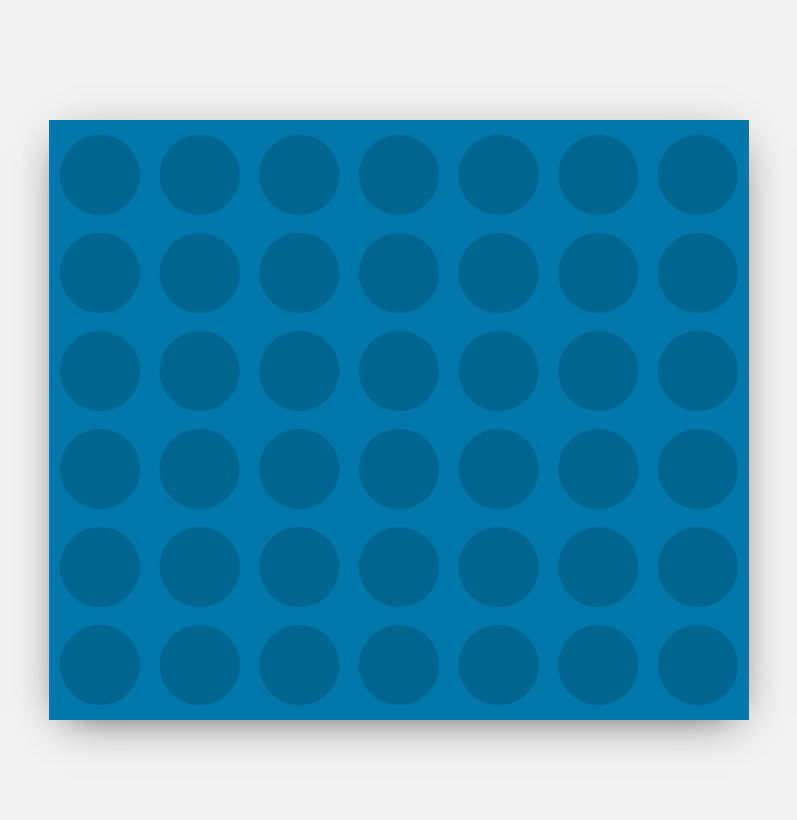
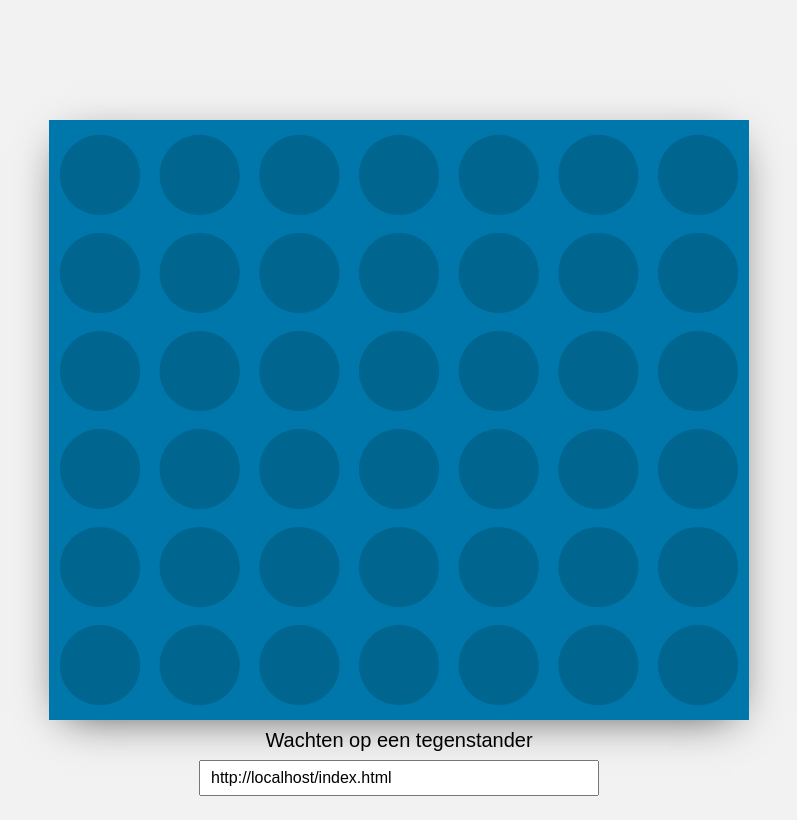
Before and after one commit to Jaapze/node-js-connect4, a website: page index.html in a window 1280 px wide. Shown: the whole page, without its empty margins (241-1038 px from the left). Drawn offline with nearby package versions, Linux system fonts and the light colour scheme; no server answers.

Commit message:
added package.json

```diff
--- a/css/style.css
+++ b/css/style.css
@@ -1,16 +1,11 @@
 body{
 	background: #f2f2f2;
+	font-family: arial;
 }
 
 .board{
 	width: 700px;
 	height: 600px;
-}
-
-.game{
-	position: relative;
-	width: 700px;
-	margin: 120px auto 0;
 	background: #00658F;
 	-webkit-border-radius: 5px;
 	-moz-border-radius: 5px;
@@ -18,6 +13,33 @@ body{
 	-webkit-box-shadow: 0px 10px 43px -16px rgba(0,0,0,0.75);
 	-moz-box-shadow: 0px 10px 43px -16px rgba(0,0,0,0.75);
 	box-shadow: 0px 10px 43px -16px rgba(0,0,0,0.75);
+}
+
+.game{
+	position: relative;
+	width: 700px;
+	margin: 120px auto 0;
+}
+
+.under{
+	position: absolute;
+	bottom: -100px;
+	height: 100px;
+	width: 100%;
+}
+.under .status{
+	font-size: 20px;
+	line-height: 2em;
+	text-align: center;
+	width: 100%;
+}
+.under input{
+	margin: 0 150px;
+	width: 400px;
+	line-height: 2em;
+	font-size: 16px;
+	box-sizing: border-box;
+	padding: 0 10px;
 }
 
 .your_color{
--- a/index.html
+++ b/index.html
@@ -20,6 +20,10 @@
 				<div class="col" id="col_7" data-in-col="0"></div>
 			</div>
 		</div>
+		<div class="under">
+			<div class="status">Wachten op een tegenstander</div>
+			<input type="text" class="share_url" value="">
+		</div>
 	</div>
 
 	<script src="http://code.jquery.com/jquery-latest.min.js" type="text/javascript"></script>
--- a/js/script.js
+++ b/js/script.js
@@ -6,6 +6,7 @@ $(function(){
 	url = window.location.href.split('/'),
 	room = url[url.length-1];
 
+	init();
 	socket.emit('join', {room: room});
 
 	socket.on('assign', function(data) {
@@ -23,8 +24,8 @@ $(function(){
 	});
 
 	socket.on('start', function(data) {
-		console.debug('GO');
 		your_turn = true;
+		$('.under .status').html('Tegenstander is aanwezig');
 	});
 
 	socket.on('stop', function(data) {
@@ -71,4 +72,9 @@ $(function(){
 		}, 400);
 	}
 
+	function init(){
+		$('.under input').val(window.location.href);
+		$('.under .status').html('Wachten op een tegenstander');
+	}
+
 });
```
Also changed, not shown: package.json (added, +25 -0 lines).
